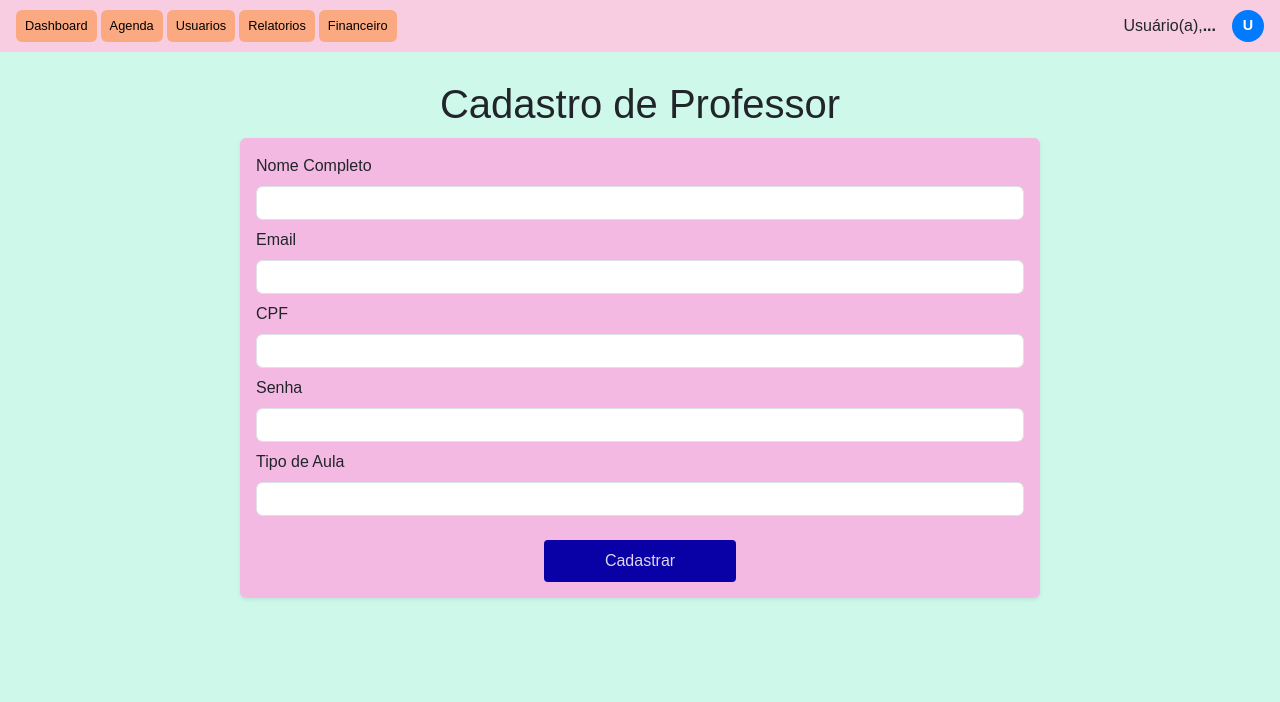
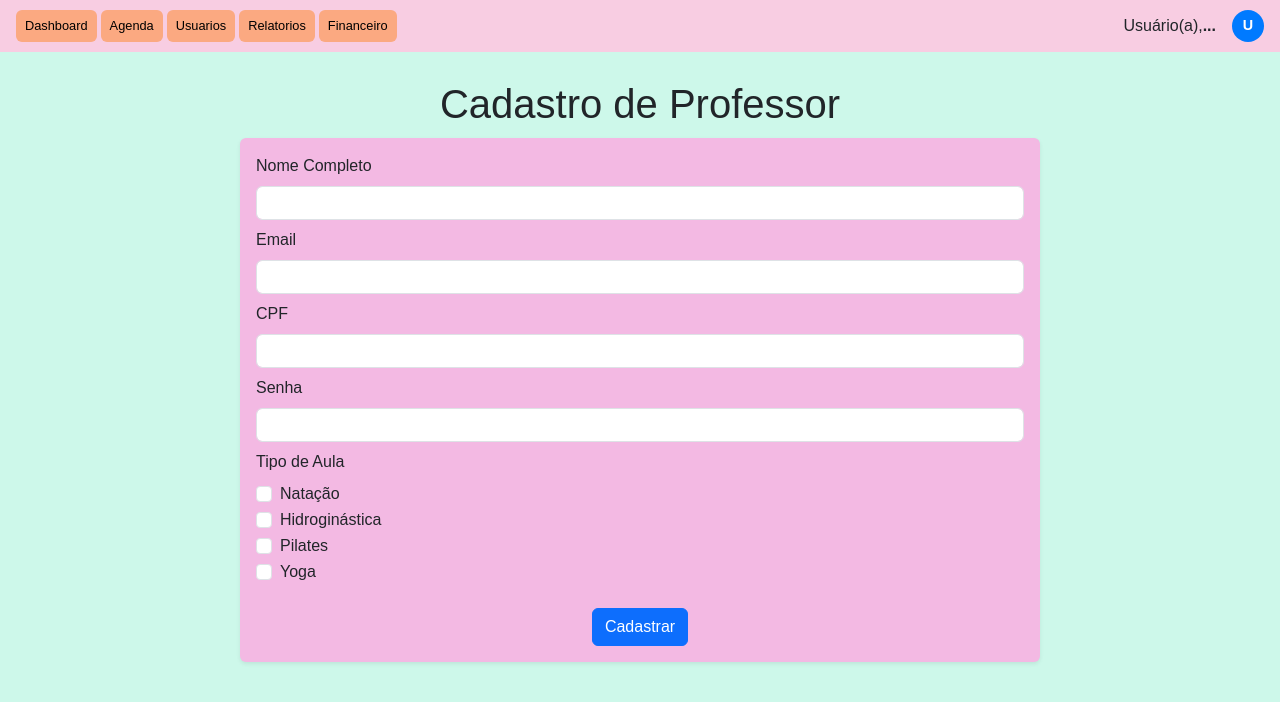
Before and after one commit to Ailton-guedes/Projeto-Personal-Kids, a React (Vite) app in the folder frontend/: page /usuarios/cadastro-de-professor in a window 1280 px wide. Shown: the top 702 px of the page. Built offline with nearby package versions, Linux system fonts and the light colour scheme.

Commit message:
hotfix/ajustado rota url de criação de professor

```diff
--- a/frontend/src/pages/administrator/usuarios/cadastro_professor/index.jsx
+++ b/frontend/src/pages/administrator/usuarios/cadastro_professor/index.jsx
@@ -1,93 +1,115 @@
 import { criarProfessor } from '../../../../service/api';
 import { useState } from 'react';
 
-
 const Cadastro_professor = () => {
-
     const [formData, setFormData] = useState({
         name: '',
         cpf: '',
         email: '',
         password: '',
-        type_class:'',
+        type_class: [],
     });
 
     const handleChange = (e) => {
         const { name, value } = e.target;
-        setFormData((prev) => ({
-            ...prev,
-            [name]: value,
-        }));
+
+        if (name === 'type_class') {
+            const arrayValue = value.split(',').map(item => item.trim());
+            setFormData((prev) => ({
+                ...prev,
+                [name]: arrayValue,
+            }));
+        } else {
+            setFormData((prev) => ({
+                ...prev,
+                [name]: value,
+            }));
+        }
     };
 
     const enviarDados = async (e) => {
         e.preventDefault();
         try {
-            const response = await criarProfessor (formData);
-            console.log('Professor cadastrado', response.data)
+            const response = await criarProfessor(formData);
+            console.log('Professor cadastrado', response.data);
         } catch (error) {
-            console.error(error);
+            console.error('Erro ao cadastrar professor:', error);
         }
-    }
+    };
 
 
+    const tiposDeAula = ['Natação', 'Hidroginástica', 'Pilates', 'Yoga'];
 
     return (
         <div className="container">
             <h1 className="text-center text-dark mt-2">Cadastro de Professor</h1>
             <form
-            onSubmit={enviarDados}
+                onSubmit={enviarDados}
                 className="p-3 rounded shadow-sm"
                 style={{
                     backgroundColor: '#f3b9e3',
                     maxWidth: '800px',
                     margin: '10px auto',
-                    fontFamily: 'Arial, Helvetica, sans-serif'
+                    fontFamily: 'Arial, Helvetica, sans-serif',
                 }}
             >
-                {/* Nome */}
                 <div className="mb-2">
                     <label htmlFor="name" className="form-label" style={{ fontSize: '16px' }}>Nome Completo</label>
                     <input type="text" onChange={handleChange} value={formData.name} name="name" className="form-control py-1" required />
                 </div>
 
-                {/* Email */}
                 <div className="mb-2">
                     <label htmlFor="email" className="form-label" style={{ fontSize: '16px' }}>Email</label>
                     <input type="email" onChange={handleChange} value={formData.email} name="email" className="form-control py-1" required />
                 </div>
 
-                {/* CPF */}
                 <div className="mb-2">
                     <label htmlFor="cpf" className="form-label" style={{ fontSize: '16px' }}>CPF</label>
                     <input type="text" onChange={handleChange} value={formData.cpf} name="cpf" className="form-control py-1" required />
                 </div>
 
-                {/* Senha */}
                 <div className="mb-2">
                     <label htmlFor="password" className="form-label" style={{ fontSize: '16px' }}>Senha</label>
                     <input type="password" onChange={handleChange} value={formData.password} name="password" className="form-control py-1" required />
                 </div>
 
-                {/* Tipo de Aula */}
                 <div className="mb-4">
-                    <label htmlFor="type_class" className="form-label" style={{ fontSize: '16px' }}>Tipo de Aula</label>
-                    <input type="text" onChange={handleChange} value={formData.type_class} name="type_class" className="form-control py-1" required />
+                    <label className="form-label" style={{ fontSize: '16px' }}>Tipo de Aula</label>
+                    <div>
+                        {tiposDeAula.map((tipo) => (
+                            <div key={tipo} className="form-check">
+                                <input
+                                    type="checkbox"
+                                    id={`tipo_${tipo}`}
+                                    name="type_class"
+                                    value={tipo}
+                                    checked={formData.type_class.includes(tipo)}
+                                    onChange={(e) => {
+                                        const { checked, value } = e.target;
+                                        setFormData((prev) => {
+                                            let newTypes = [...prev.type_class];
+                                            if (checked) {
+                                                newTypes.push(value);
+                                            } else {
+                                                newTypes = newTypes.filter((t) => t !== value);
+                                            }
+                                            return { ...prev, type_class: newTypes };
+                                        });
+                                    }}
+                                    className="form-check-input"
+                                />
+                                <label htmlFor={`tipo_${tipo}`} className="form-check-label">
+                                    {tipo}
+                                </label>
+                            </div>
+                        ))}
+                    </div>
                 </div>
 
-                {/* Botão */}
                 <div className="text-center">
                     <button
                         type="submit"
-                        className="btn"
-                        style={{
-                            backgroundColor: 'rgb(9, 1, 166)',
-                            color: 'rgb(221, 214, 238)',
-                            padding: '8px 16px',
-                            borderRadius: '4px',
-                            fontSize: '16px',
-                            width: '25%',
-                        }}
+                        className="btn btn-primary"
                     >
                         Cadastrar
                     </button>
--- a/frontend/src/service/api.jsx
+++ b/frontend/src/service/api.jsx
@@ -31,14 +31,14 @@ export const editarUsuario = (id, name, email, status, type, password) => {
   return api.patch(`/usuarios/editar/${id}/`, { name, email, status, type, password });
 }
 
-export const criarResponsavel = (name, cpf, email, password) => {
-  return api.post('/usuarios/criar_responsavel/', { name, cpf, email, password });
+export const criarResponsavel = (data) => {
+  return api.post('/usuarios/criar/responsavel/', data);
 }
 
-export const criarProfessor = (name, cpf, email, password, type_class) => {
-  return api.post('/usuarios/criar_professor/', { name, cpf, email, password, type_class });
+export const criarProfessor = (data) => {
+  return api.post('/usuarios/criar/professor/', data);
 }
 
-export const criarAluno = (nome, cpf, email, type, password, id_responsavel) => {
-  return api.post('/usuario/criar_aluno/', {nome, cpf, email, type, password,id_responsavel });
+export const criarAluno = (data) => {
+  return api.post('/usuario/criar/aluno/', data);
 }
```
Also changed, not shown: 1 other file (tests, documents, lock files or other folders).
